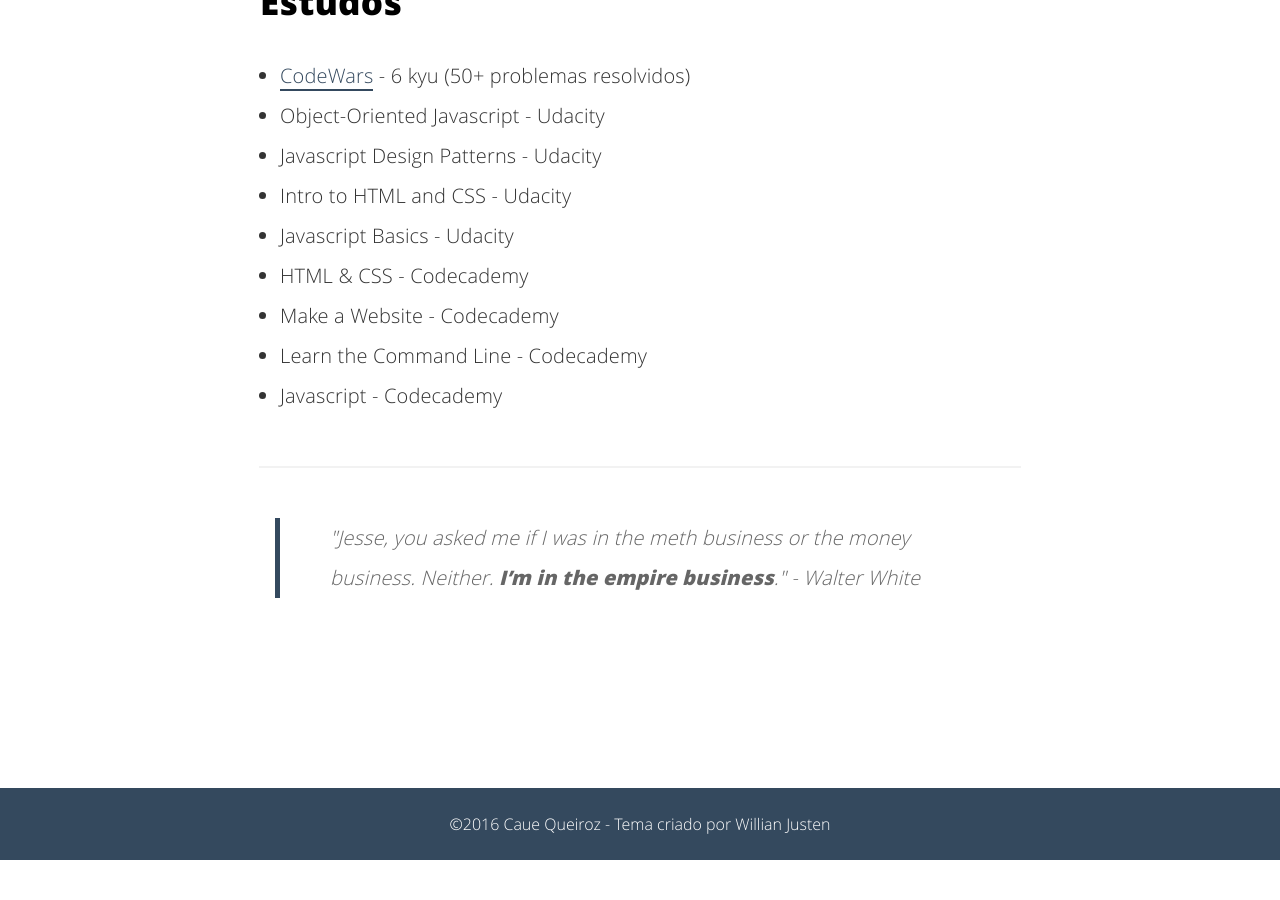
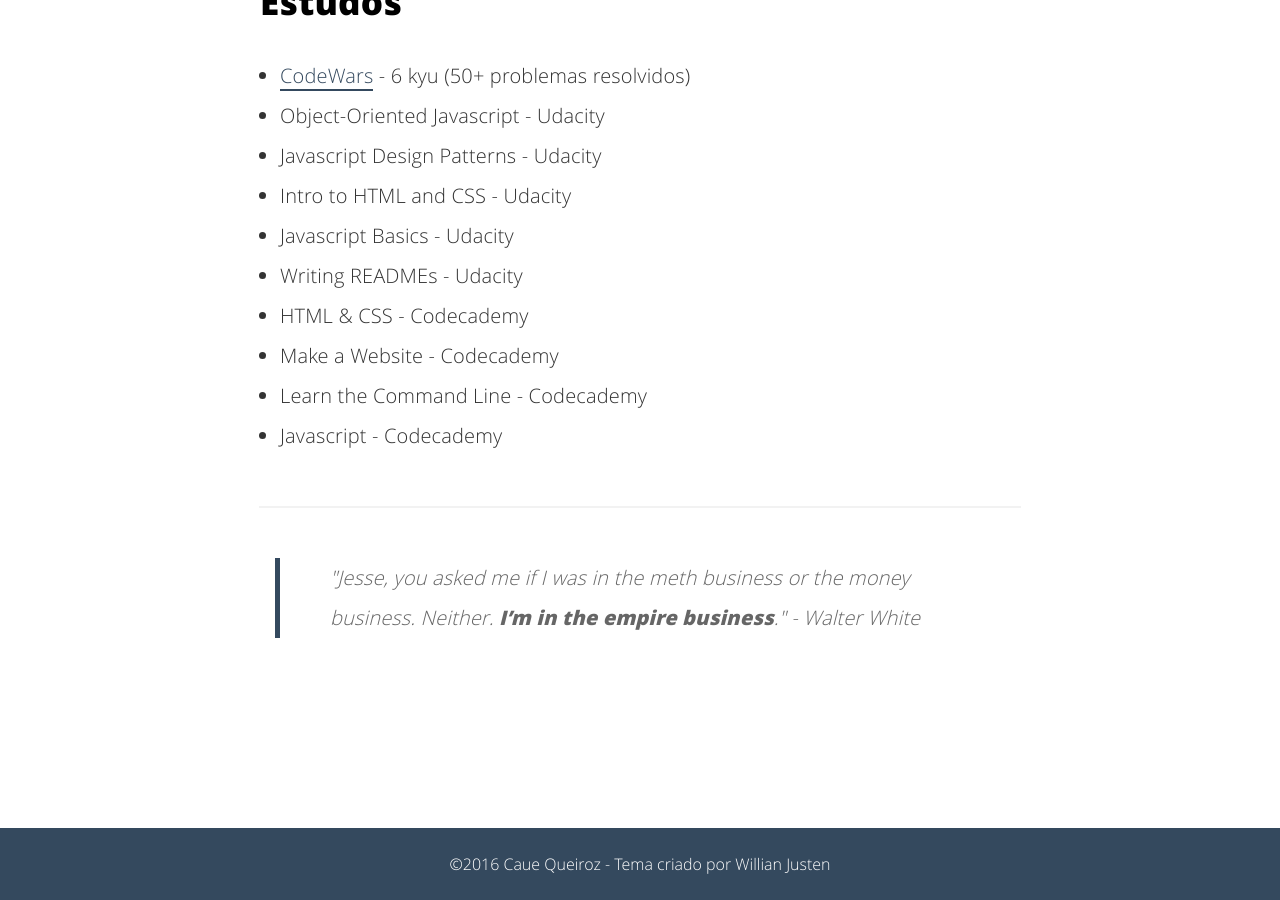
Before and after one commit to cauequeiroz/cauequeiroz.github.io, a Jekyll site: the page built from about.html, in a window 1280 px wide and 900 px high, scrolled down 3170 px. Built offline with Jekyll 4.4.1, drawn with Linux system fonts in a browser that asks for light colours; before the commit the page ends 4030 px from its top, so only the background shows below that.

Commit message:
Update about

```diff
--- a/about.html
+++ b/about.html
@@ -63,6 +63,7 @@
 	<li>Javascript Design Patterns - Udacity</li>
     <li>Intro to HTML and CSS - Udacity</li>
     <li>Javascript Basics - Udacity</li>
+    <li>Writing READMEs - Udacity</li>
     <li>HTML & CSS - Codecademy</li>
     <li>Make a Website - Codecademy</li>
     <li>Learn the Command Line - Codecademy</li>
```
